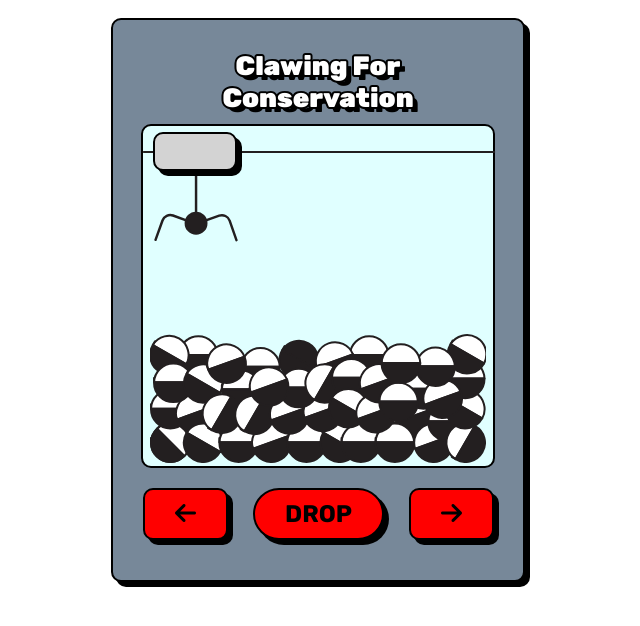
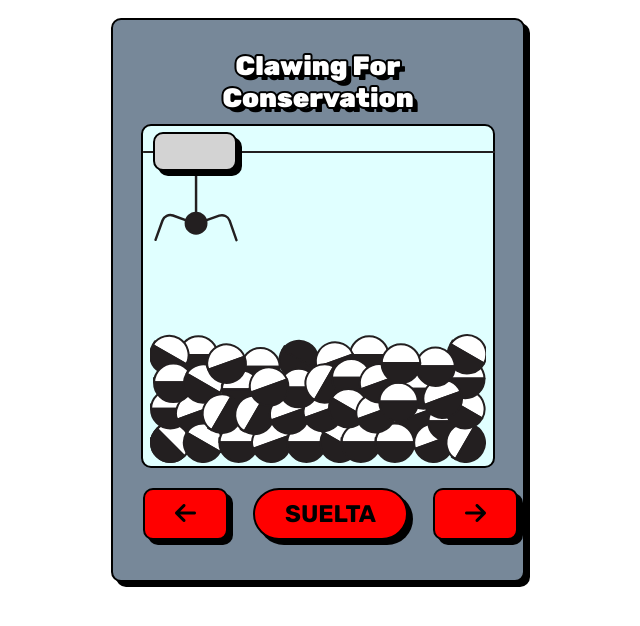
Before and after one commit to aapgar/Clawing-For-Conservation-Spanish-Version, a plain HTML site: page index.html in a window 1280 px wide. Shown: the whole page, without its empty margins (322-962 px from the left). Drawn offline with Linux system fonts and the light colour scheme.

Commit message:
Update index.html

```diff
--- a/index.html
+++ b/index.html
@@ -40,7 +40,7 @@
         <!--- This set of divs are the controls of the claw machine with the arrow and drop button -->
         <div id="controls">
             <div class="btn boxed" id="left-arrow"><i class="fa-solid fa-arrow-left"></i></div>
-            <div class="btn boxed" id="drop">DROP</div>
+            <div class="btn boxed" id="drop">SUELTA</div>
             <div class="btn boxed" id="right-arrow"><i class="fa-solid fa-arrow-right"></i></div>
         </div>
     </div>
```
